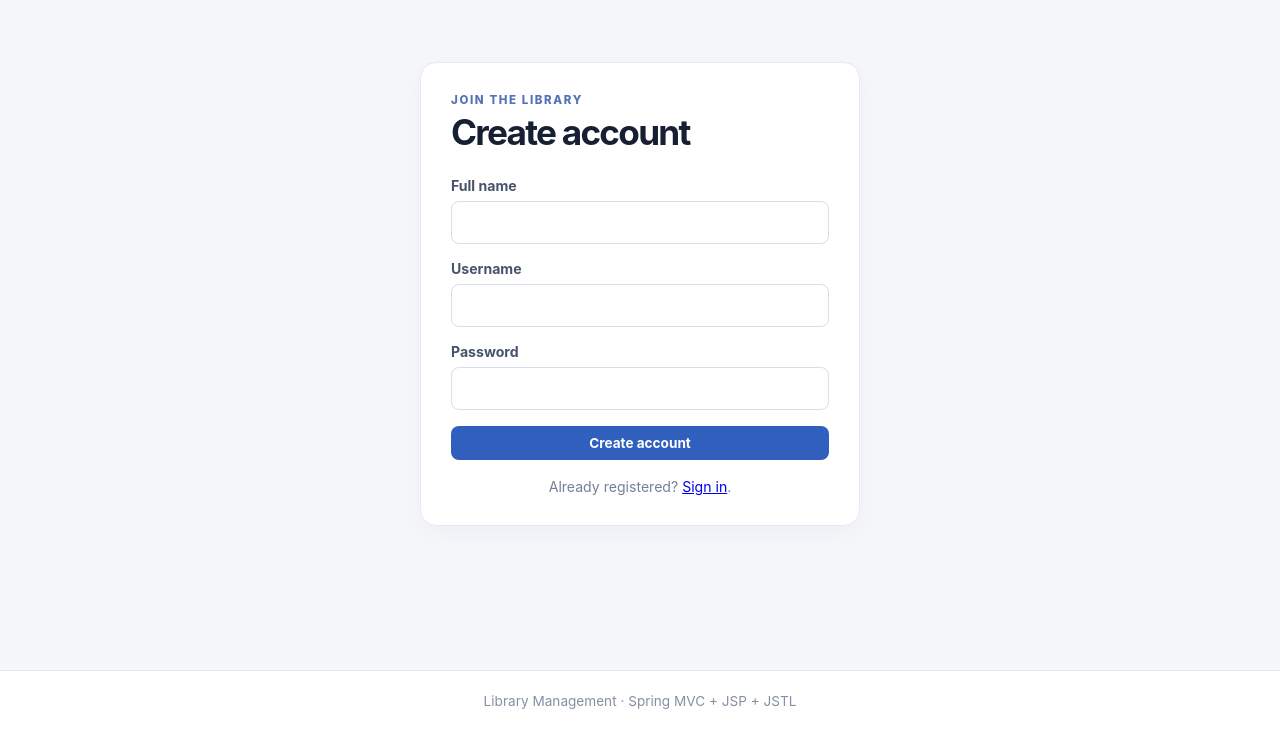
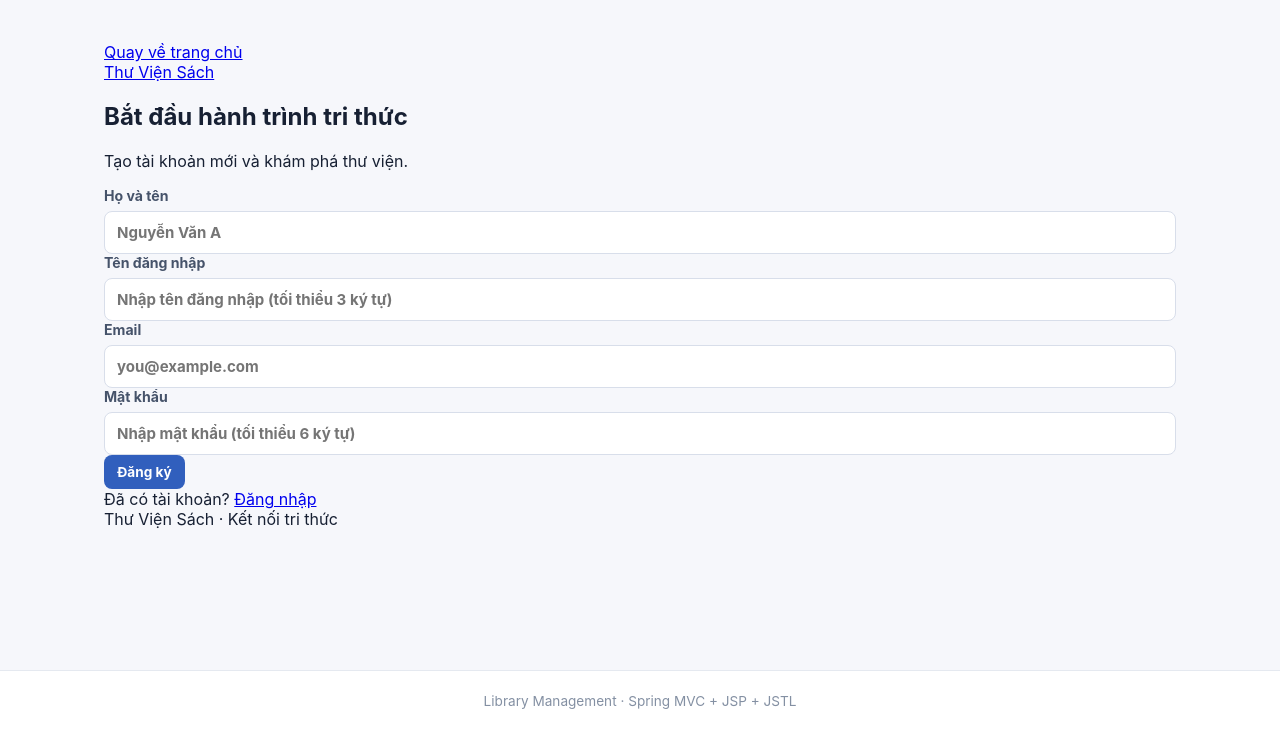
Before and after one commit to duong030907-debug/LibraryManagement, a Java web app: page /register in a window 1280 px wide. Shown: the part 70-801 px from the top of the page. Run offline with Spring Boot 4, a stand-in JSP engine, Linux system fonts and the light colour scheme; data that the repository does not hold is empty; the project's own start-up code is not run, and a stand-in starts its controllers and pages.

Commit message:
Restore original LibraryManagement page design and behavior

```diff
--- a/src/main/webapp/WEB-INF/views/auth/register.jsp
+++ b/src/main/webapp/WEB-INF/views/auth/register.jsp
@@ -1,12 +1,82 @@
-<%@ page contentType="text/html; charset=UTF-8" pageEncoding="UTF-8" %>
+<%@ page contentType="text/html;charset=UTF-8" %>
 <%@ taglib prefix="c" uri="http://java.sun.com/jsp/jstl/core" %>
+<c:set var="pageTitle" value="Đăng Ký Tài Khoản" scope="request"/>
 <%@ taglib prefix="ui" tagdir="/WEB-INF/tags" %>
-<ui:header title="Register"/>
-<section class="form-panel narrow"><p class="eyebrow">JOIN THE LIBRARY</p><h1>Create account</h1><ui:alert message="${error}" type="error"/>
-<form method="post" action="${pageContext.request.contextPath}/register">
-<label>Full name<input name="fullName" required value="<c:out value='${fullName}'/>"></label>
-<label>Username<input name="username" required minlength="3" value="<c:out value='${username}'/>"></label>
-<label>Password<input type="password" name="password" required minlength="6"></label>
-<button type="submit" class="full-width">Create account</button></form>
-<p class="form-note">Already registered? <a href="${pageContext.request.contextPath}/login">Sign in</a>.</p></section>
+<ui:header title="${pageTitle}"/>
+
+<c:if test="${not empty success}">
+  <div class="toast" id="flashToast" role="status">
+    <i class="bi bi-check-circle-fill"></i>
+    <span>${success}</span>
+    <button type="button" aria-label="Đóng thông báo" onclick="this.parentElement.remove()">
+      <i class="bi bi-x-lg"></i>
+    </button>
+  </div>
+</c:if>
+<c:if test="${not empty error}">
+  <div class="toast error-toast" id="flashToast" role="status">
+    <i class="bi bi-exclamation-circle-fill"></i>
+    <span>${error}</span>
+    <button type="button" aria-label="Đóng thông báo" onclick="this.parentElement.remove()">
+      <i class="bi bi-x-lg"></i>
+    </button>
+  </div>
+</c:if>
+
+<main class="auth-main">
+  <a class="auth-back" href="${pageContext.request.contextPath}/books">
+    <i class="bi bi-arrow-left"></i>
+    Quay về trang chủ
+  </a>
+
+  <section class="auth-card">
+    <a href="${pageContext.request.contextPath}/books" class="auth-brand">
+      <span class="brand-icon">
+        <i class="bi bi-book-half"></i>
+      </span>
+      Thư Viện Sách
+    </a>
+
+    <h1>Bắt đầu hành trình tri thức</h1>
+    <p>Tạo tài khoản mới và khám phá thư viện.</p>
+
+    <form action="${pageContext.request.contextPath}/register" method="post">
+      <label>
+        Họ và tên
+        <input type="text" name="fullName" required placeholder="Nguyễn Văn A" autocomplete="name"/>
+      </label>
+
+      <label>
+        Tên đăng nhập
+        <input type="text" name="username" required minlength="3" maxlength="50" placeholder="Nhập tên đăng nhập (tối thiểu 3 ký tự)" autocomplete="username"/>
+      </label>
+
+      <label>
+        Email
+        <input type="email" name="email" placeholder="you@example.com" autocomplete="email"/>
+      </label>
+
+      <label>
+        Mật khẩu
+        <input type="password" name="password" required minlength="6" placeholder="Nhập mật khẩu (tối thiểu 6 ký tự)" autocomplete="new-password"/>
+      </label>
+
+      <button class="button primary" type="submit">
+        Đăng ký
+        <i class="bi bi-arrow-right"></i>
+      </button>
+    </form>
+
+    <div class="auth-switch">
+      Đã có tài khoản?
+      <a href="${pageContext.request.contextPath}/login">Đăng nhập</a>
+    </div>
+
+    <div class="mockup-note">
+      <i class="bi bi-shield-check"></i>
+      Thư Viện Sách &middot; Kết nối tri thức
+    </div>
+  </section>
+</main>
+
 <ui:footer/>
```
